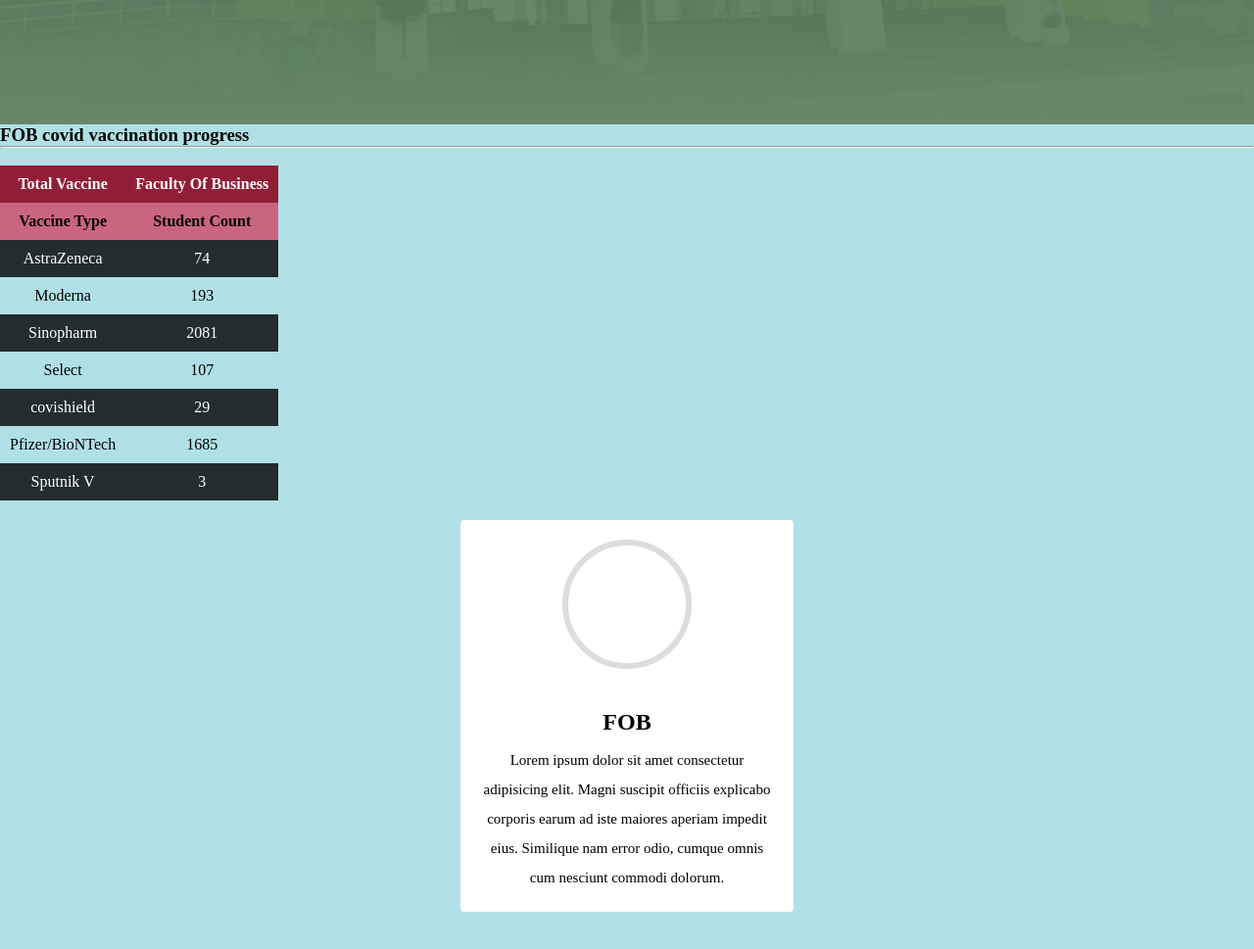
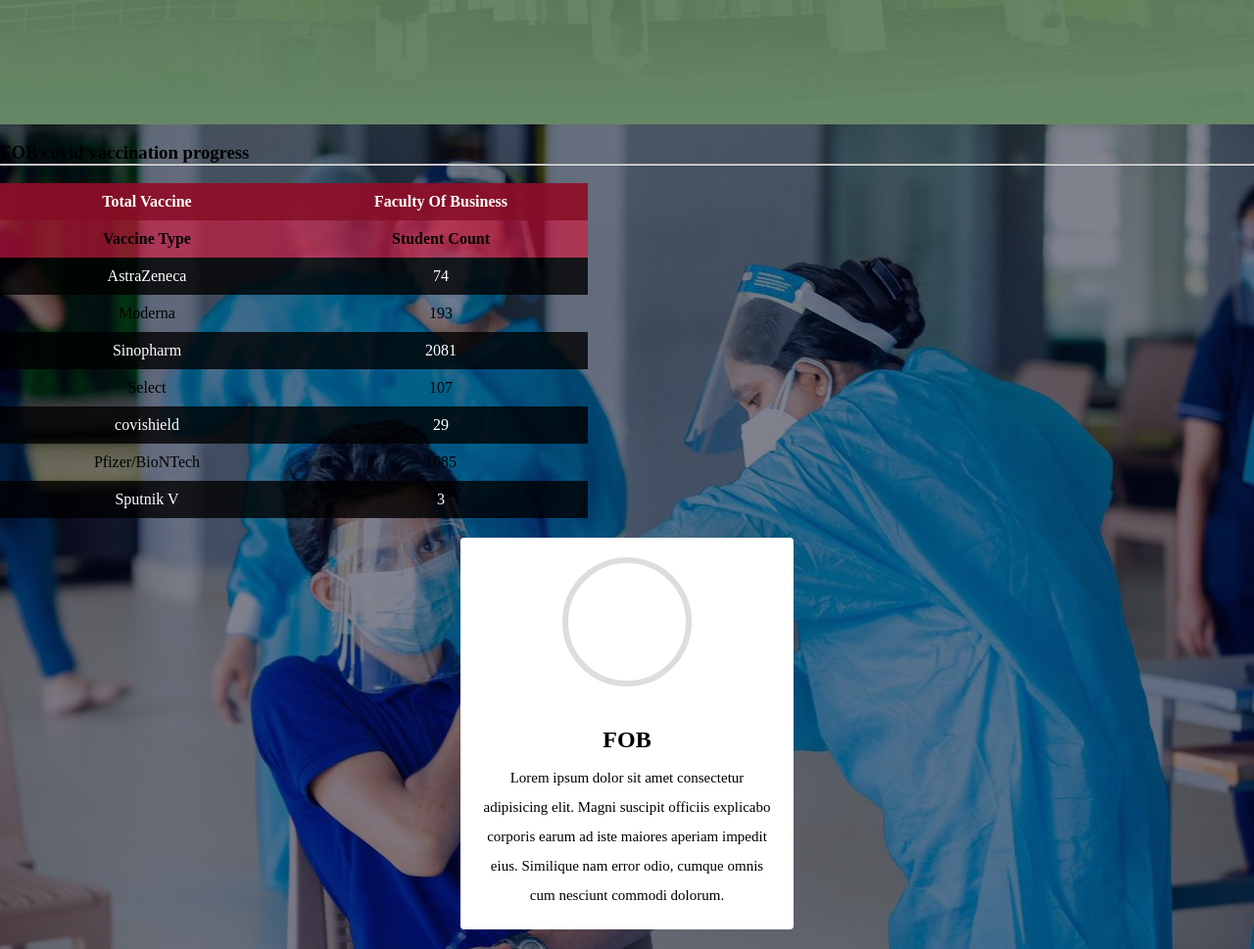
Before and after one commit to Binath21/WebProjectAssignment, a plain HTML site: page FOB.html in a window 1280 px wide. Shown: the part 700-1669 px from the top of the page at 98% size. Drawn offline with Linux system fonts and the light colour scheme.

Commit message:
added footer FOB.html

```diff
--- a/style.css
+++ b/style.css
@@ -63,6 +63,9 @@ nav ul li a{
 
 
 }
+
+display: grid;
+    place-items: center;
 
 
 body
--- a/web2.css
+++ b/web2.css
@@ -62,8 +62,28 @@ nav ul li a{
 }
 
 }
+
+body
+{
+    background: #008b61;
+}
+
+
+.footer{
+    min-height: 100vh;
+    width:100%;
+    background-image: linear-gradient(rgba(2,6,30,0.5),rgba(2,6,30,0.5)),url(images/vaccine1.jpeg) ;
+    background-position:center;
+    background-size:cover;
+    position:relative;
+}
+
+.footer h1{
+    font-size: 50px;
+}
+
 table {
-	width: 400px;
+	width: 600px;
 }
 
 table, th, td {
```
Also changed, not shown: FOB.html (+1 -0 lines).
